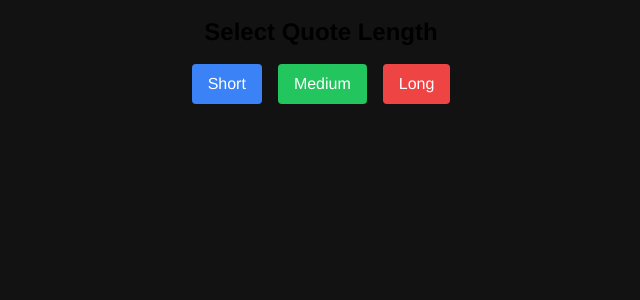
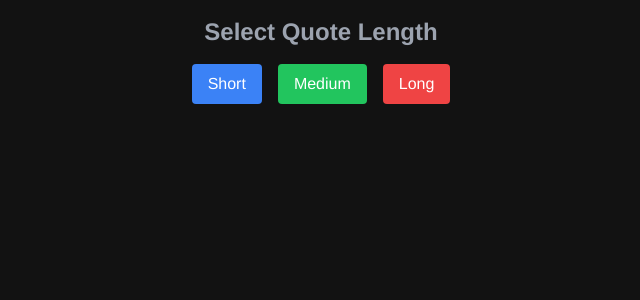
Before and after one commit to Daniel-CC-97/typing-test-game, a Next.js app: page / in a window 1280 px wide. Shown: the top 300 px of the page, without its empty margins (319-959 px from the left). Built offline with nearby package versions, Linux system fonts and the light colour scheme.

Commit message:
Get new quote when finished

```diff
--- a/src/app/components/TypingTest.js
+++ b/src/app/components/TypingTest.js
@@ -36,13 +36,23 @@ const TypingTest = () => {
     }
 
     setQuote(fetchedQuote);
+    setTypedText(""); // Reset typed text
+    setCurrentIndex(0); // Reset index
+    setMistakes([]); // Clear mistakes
+    setFinishedQuote(false); // Reset completion flag
+  };
+
+  const handleLengthSelection = (length) => {
+    // Always re-fetch the quote, even if the length is the same
+    setQuoteLength(length); // Update quote length
+    fetchQuoteByLength(length); // Immediately fetch a new quote
   };
 
   useEffect(() => {
     if (quoteLength) {
       fetchQuoteByLength(quoteLength);
     }
-  }, [quoteLength]);
+  }, []); // Remove dependency to avoid double-fetching on state changes
 
   const handleKeyPress = (key) => {
     if (!quote) return;
@@ -100,25 +110,30 @@ const TypingTest = () => {
 
   return (
     <div className="flex min-h-screen flex-col justify-between">
-      {!quoteLength ? (
-        <div className="text-center p-4">
-          <h1 className="text-2xl font-bold mb-4">Select Quote Length</h1>
+      {/* If no quote length is selected, or if the user finishes a quote, show length options */}
+      {!quoteLength || finishedQuote ? (
+        <div className="text-center text-gray-400 p-4">
+          <h1 className="text-2xl font-bold mb-4">
+            {finishedQuote
+              ? "Finished! Select a New Quote Length"
+              : "Select Quote Length"}
+          </h1>
           <div className="flex justify-center gap-4">
             <button
               className="px-4 py-2 bg-blue-500 text-white rounded hover:bg-blue-600"
-              onClick={() => setQuoteLength("short")}
+              onClick={() => handleLengthSelection("short")}
             >
               Short
             </button>
             <button
               className="px-4 py-2 bg-green-500 text-white rounded hover:bg-green-600"
-              onClick={() => setQuoteLength("medium")}
+              onClick={() => handleLengthSelection("medium")}
             >
               Medium
             </button>
             <button
               className="px-4 py-2 bg-red-500 text-white rounded hover:bg-red-600"
-              onClick={() => setQuoteLength("long")}
+              onClick={() => handleLengthSelection("long")}
             >
               Long
             </button>
```
